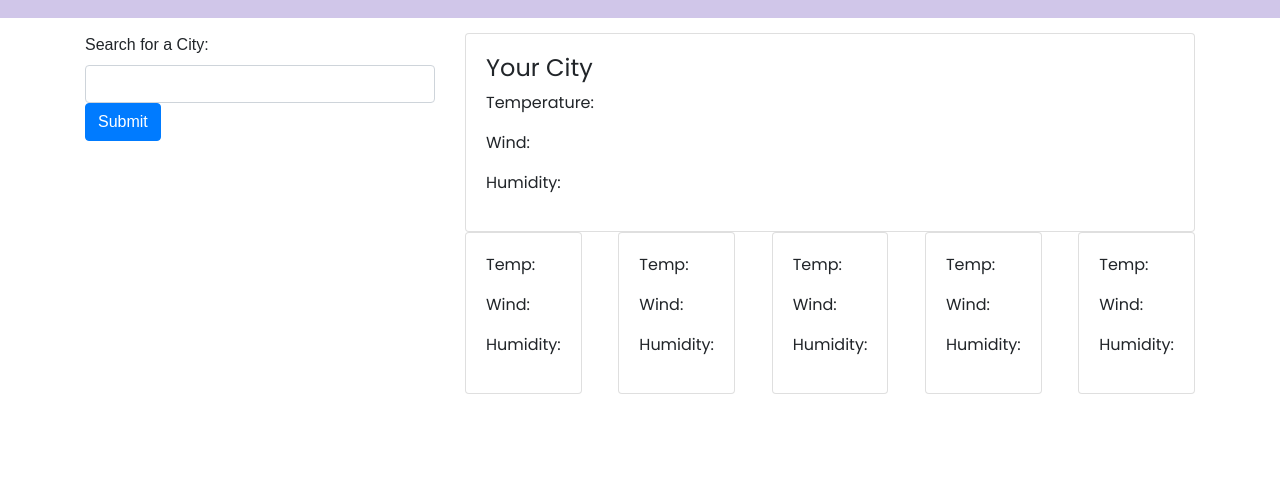
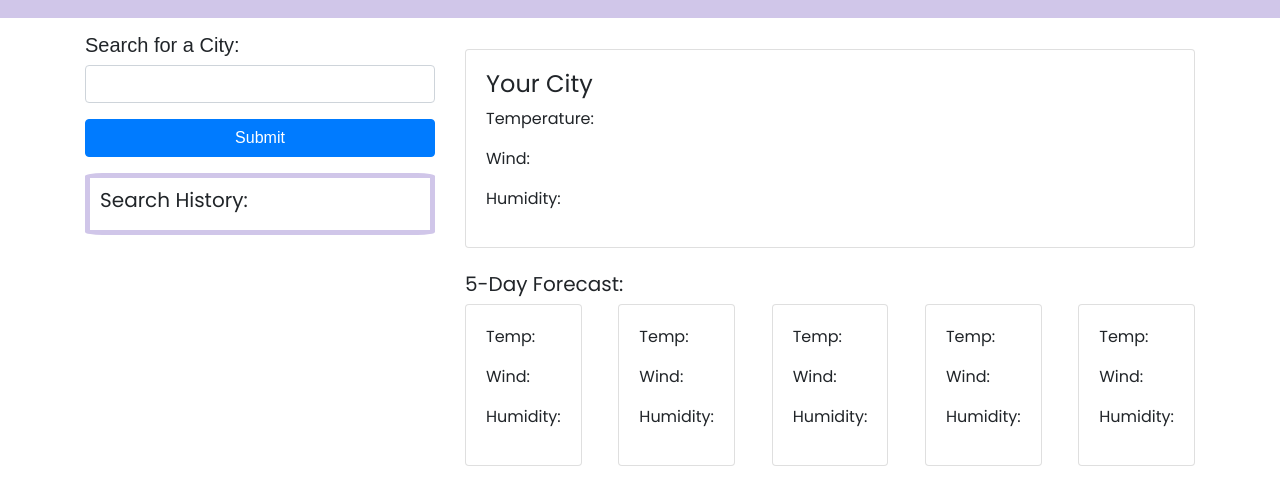
Before and after one commit to rileysong01/weather-dashboard, a plain HTML site: page index.html in a window 1280 px wide. Shown: the part 58-560 px from the top of the page. Drawn offline with nearby package versions, Linux system fonts and the light colour scheme; a web font is replaced by a local one.

Commit message:
styling fixed

```diff
--- a/Assets/css/style.css
+++ b/Assets/css/style.css
@@ -17,3 +17,9 @@ header {
 .hidden {
     display: none;
 }
+
+.searchHistoryContainer {
+    border: 5px solid var(--kuromi);
+    padding: 10px;
+    border-radius: 5%;
+}
--- a/Assets/js/script.js
+++ b/Assets/js/script.js
@@ -12,12 +12,11 @@ var todaysWeatherIconEl = $('#todaysWeatherIcon')
 var arrayStorage = JSON.parse(localStorage.getItem('filteredCities')) || [];
 
 
-// get local storage and display as buttons
+// get local storage and display as buttons when document loads
 
 $(document).ready(function () {
   updateHistory();
 })
-
 var updateHistory = function() {
   $('.searchHistory').empty();
   var searchHistory = JSON.parse(localStorage.getItem('filteredCities')) || [];
@@ -52,7 +51,7 @@ function findCity(userCityName) {
       console.log(data)
       $('#tags').val('');
       if (data.length < 1) {
-        alert('Please enter a city')
+        alert('Please enter a valid city!')
       } else {
 
         //store search history
--- a/index.html
+++ b/index.html
@@ -33,33 +33,36 @@
             <div class="col-4">
                 <!-- search city-->
                 <div class="ui-widget form-group">
-                    <label for="tags">Search for a City: </label>
+                    <h5 for="tags">Search for a City: </h5>
                     <input id="tags" class="form-control">
-                    <button type="submit" class="btn btn-primary">Submit</button>
+                    <button type="submit" class="mt-3 btn btn-primary btn-block">Submit</button>
                 </div>
                 <!-- search history -->
-                <div class="list-group searchHistory">
-
+                <div class="searchHistoryContainer">
+                    <h5>Search History:</h5>
+                    <div class="list-group searchHistory">
+                    </div>
                 </div>
             </div>
 
             <!--right section-->
             <div class="col-8">
                 <!--today's forecast-->
-                <div class="card">
+                <div class="card mt-3">
                     <div class="card-body">
                         <h4 id="cityName">Your City</h4>
-                        <img alt="Weather Icon" class ="hidden" id="todaysWeatherIcon">
-                        <p id ="todaysTemp">Temperature:</p>
-                        <p id ="todaysWind"> Wind: </p>
-                        <p id ="todaysHumidity"> Humidity: </p>
+                        <img alt="Weather Icon" class="hidden" id="todaysWeatherIcon">
+                        <p id="todaysTemp">Temperature:</p>
+                        <p id="todaysWind"> Wind: </p>
+                        <p id="todaysHumidity"> Humidity: </p>
                     </div>
                 </div>
                 <!--5 day forecast-->
+                <h5 class="mt-4">5-Day Forecast:</h5>
                 <div class="container">
                     <div class="row justify-content-between">
                         <div class="card">
-                            <div class="card-body customCards" >
+                            <div class="card-body customCards">
                                 <p>Temp: </p>
                                 <p>Wind: </p>
                                 <p>Humidity: </p>
```
